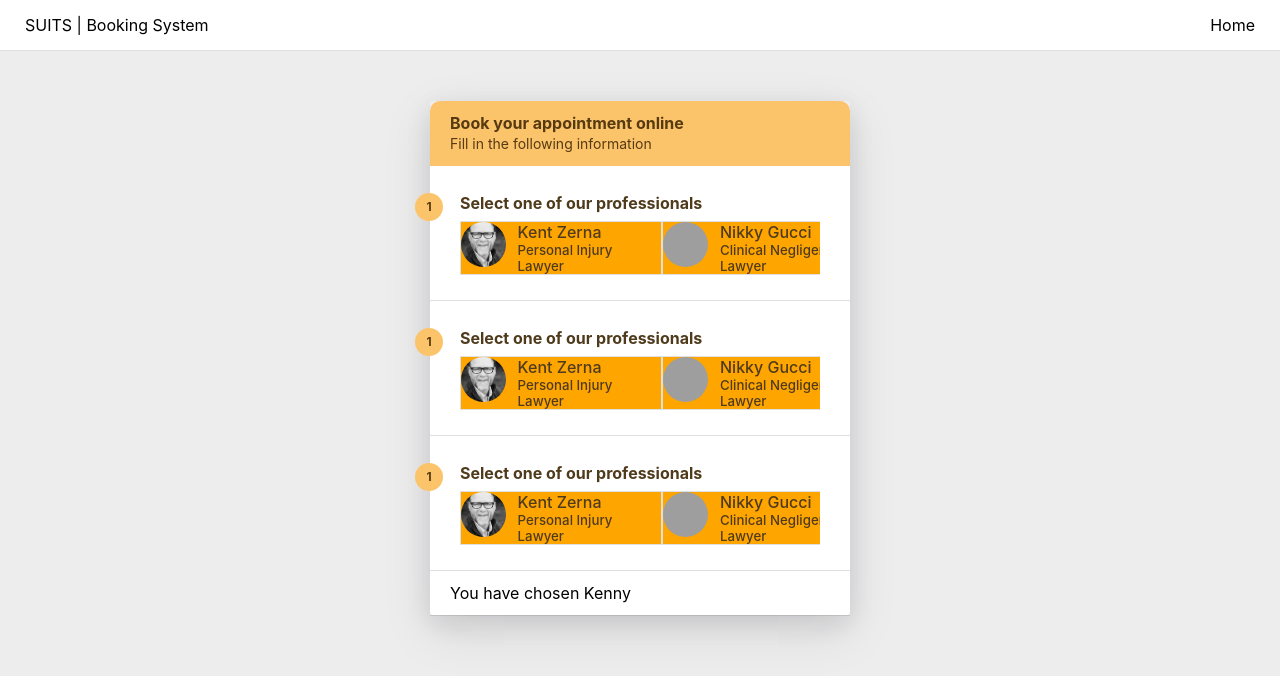
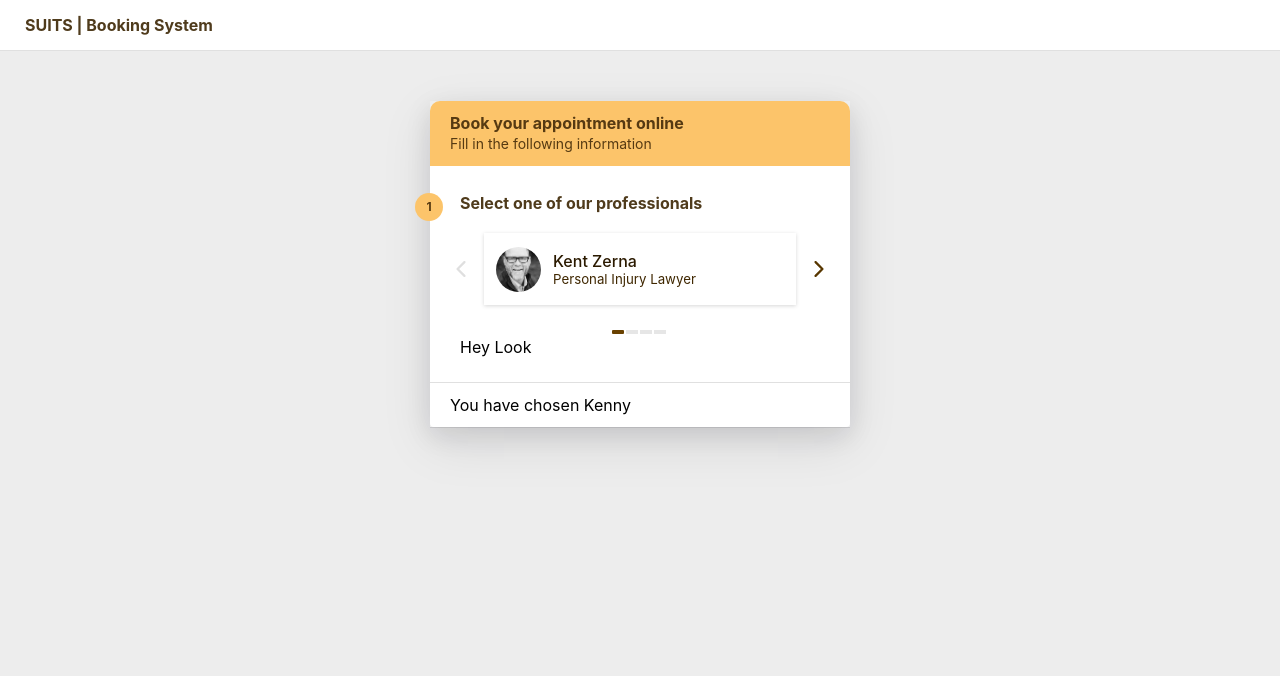
Before and after one commit to kennylwx/Appointment-Booking-System, a React (Create React App) app: page / in a window 1280 px wide. Shown: the top 676 px of the page. Built offline with nearby package versions, Linux system fonts and the light colour scheme; grey boxes are pictures that could not be loaded.

Commit message:
added carousel for profile selection

```diff
--- a/src/components/Container.js
+++ b/src/components/Container.js
@@ -16,10 +16,6 @@ function Container() {
       </div>
       <div className="container-body">
         <Item />
-        <Item />
-
-        <Item />
-
       </div>
       <div className="container-footer">
         You have chosen Kenny
--- a/src/components/Item.js
+++ b/src/components/Item.js
@@ -1,42 +1,8 @@
 import React from 'react';
 import '../styles/item.scss';
-import ProfileImage1 from '../assets/image/profile_1.jpg';
-import ProfileImage2 from '../assets/image/profile_2.jpg';
-import ProfileImage3 from '../assets/image/profile_3.jpg';
-import ProfileImage4 from '../assets/image/profile_4.jpg';
+import ProfileSelection from './ProfileSelection';
 
 function Item() {
-  const listOfProfessionals = [
-
-    {
-      name: 'Kent Zerna',
-      title: 'Personal Injury Lawyer',
-      id: 1,
-      img: ProfileImage1,
-
-    },
-    {
-      name: 'Nikky Gucci',
-      title: 'Clinical Negligence Lawyer',
-      id: 2,
-      img: ProfileImage2,
-
-    },
-    {
-      name: 'Rowdy Haks',
-      title: 'Criminal Lawyer',
-      id: 3,
-      img: ProfileImage3,
-
-    },
-    {
-      name: 'Tham Hans',
-      title: 'Employment Lawyer',
-      id: 4,
-      img: ProfileImage4,
-
-    },
-  ];
   return (
     <div className="item">
       <div className="item-header">
@@ -49,30 +15,11 @@ function Item() {
       </div>
 
       <div className="item-body">
+        <ProfileSelection />
+      </div>
 
-        <div className="profile-selection">
+      Hey Look
 
-          {
-          listOfProfessionals.map(({
-            name, title, img,
-          }) => (
-            <div className="profile">
-              <img className="profile-img" src={img} alt={`${name}-profile`} />
-              <div className="profile-info">
-
-                <h4 className="profile-name">
-                  {name}
-                </h4>
-                <h5 className="profile-title">
-                  {title}
-                </h5>
-              </div>
-            </div>
-          ))
-        }
-        </div>
-
-      </div>
     </div>
   );
 }
--- /dev/null
+++ b/src/components/ProfileSelection.js
@@ -0,0 +1,105 @@
+import React from 'react';
+import {
+  CarouselProvider, Slider, Slide, ButtonBack, ButtonNext, DotGroup,
+} from 'pure-react-carousel';
+import 'pure-react-carousel/dist/react-carousel.es.css';
+
+import '../styles/profile-selection.scss';
+import ProfileImage1 from '../assets/image/profile_1.jpg';
+import ProfileImage2 from '../assets/image/profile_2.jpg';
+import ProfileImage3 from '../assets/image/profile_3.jpg';
+import ProfileImage4 from '../assets/image/profile_4.jpg';
+import { ReactComponent as Arrow } from '../assets/icon/arrow.svg';
+
+function ProfileSelection() {
+  // eslint-disable-next-line no-unused-vars
+  const listOfProfessionals = [
+
+    {
+      name: 'Kent Zerna',
+      title: 'Personal Injury Lawyer',
+      id: 1,
+      img: ProfileImage1,
+
+    },
+    {
+      name: 'Nikky Gucci',
+      title: 'Clinical Negligence Lawyer',
+      id: 2,
+      img: ProfileImage2,
+
+    },
+    {
+      name: 'Rowdy Haks',
+      title: 'Criminal Lawyer',
+      id: 3,
+      img: ProfileImage3,
+
+    },
+    {
+      name: 'Tham Hans',
+      title: 'Employment Lawyer',
+      id: 4,
+      img: ProfileImage4,
+
+    },
+  ];
+
+  const onProfileSelect = () => {
+    console.log('HELLO');
+  };
+
+  return (
+
+    <CarouselProvider
+      naturalSlideWidth={100}
+      naturalSlideHeight={20}
+      totalSlides={listOfProfessionals.length}
+      orientation="horizontal"
+      dragEnabled
+      visibleSlides={1}
+      step={1}
+      lockOnWindowScroll
+    >
+
+      <div className="carousel-container">
+        <Slider className="slider-container">
+
+          {
+          listOfProfessionals.map(({
+            name, title, img,
+          }, index) => (
+            <Slide
+              className="slider-item"
+              index={index}
+              onFocus={() => { onProfileSelect(); }}
+            >
+
+              <div className="profile">
+                <img className="profile-img" src={img} alt={`${name}-profile`} />
+                <div className="profile-info">
+
+                  <h4 className="profile-name">
+                    {name}
+                  </h4>
+                  <h5 className="profile-title">
+                    {title}
+                  </h5>
+                </div>
+              </div>
+            </Slide>
+          ))
+          }
+
+        </Slider>
+
+        <ButtonBack className="button-back left"><Arrow /></ButtonBack>
+        <ButtonNext className="button-next right"><Arrow /></ButtonNext>
+      </div>
+      <DotGroup className="dot-group" />
+
+    </CarouselProvider>
+  );
+}
+
+export default ProfileSelection;
--- a/src/components/header.js
+++ b/src/components/header.js
@@ -5,10 +5,12 @@ function Header() {
   return (
     <header className="header">
       <div className="left-items">
-        SUITS | Booking System
+        <h1>
+          SUITS | Booking System
+        </h1>
       </div>
       <div className="right-items">
-        Home
+        {/* Home */}
       </div>
     </header>
   );
--- a/src/styles/container.scss
+++ b/src/styles/container.scss
@@ -38,3 +38,9 @@
     padding: 12px 20px;
   }
 }
+
+@media only screen and (max-width: 500px) {
+  .container {
+    max-width: 100%;
+  }
+}
--- a/src/styles/header.scss
+++ b/src/styles/header.scss
@@ -12,7 +12,11 @@
   justify-content: space-between;
 
   .left-items {
-    // background-color: yellow;
+    h1 {
+      color: $body-title-color;
+      font-size: 16px;
+      margin: 0;
+    }
   }
 
   .right-items {
--- a/src/styles/item.scss
+++ b/src/styles/item.scss
@@ -1,7 +1,6 @@
 @import "./global.scss";
 
 .item {
-  // background-color: orange;
   padding: 25px 30px;
   border-bottom: 1px solid $border-color;
 
@@ -37,38 +36,3 @@
   .item-body {
   }
 }
-
-.profile-selection {
-  display: flex;
-  background-color: orange;
-  overflow-x: scroll;
-}
-
-.profile {
-  display: flex;
-  border: 1px solid $border-color;
-  min-width: 200px;
-
-  .profile-img {
-    height: 45px;
-    width: 45px;
-    object-fit: cover;
-    @include border-radius(50%);
-  }
-
-  .profile-info {
-    margin-left: 12px;
-
-    .profile-title {
-      margin: 0;
-      font-weight: 500;
-      color: $body-title-color;
-    }
-
-    .profile-name {
-      margin: 0;
-      font-weight: 500;
-      color: $body-title-color;
-    }
-  }
-}
--- /dev/null
+++ b/src/styles/profile-selection.scss
@@ -0,0 +1,134 @@
+@import "./global.scss";
+
+.slider-container {
+  padding: 12px 0;
+
+  .slider-item {
+    // background-color: green;
+
+    .profile {
+      display: flex;
+      flex-direction: row;
+      justify-content: center;
+      align-items: center;
+
+      // background-color: orange;
+      height: 100%;
+      width: 80%;
+      margin: 0 auto;
+      padding: 0 12px;
+
+      // border: 1px solid $border-color;
+      box-shadow: rgba(0, 0, 0, 0.16) 0px 1px 4px;
+      .profile-img {
+        height: 45px;
+        width: 45px;
+        object-fit: cover;
+        @include border-radius(50%);
+      }
+
+      .profile-info {
+        margin-left: 12px;
+        flex: 1;
+
+        .profile-name {
+          margin: 0;
+          font-weight: 500;
+          color: #2b1a00;
+        }
+
+        .profile-title {
+          margin: 0;
+          font-weight: 400;
+          color: #3f2701;
+        }
+      }
+    }
+  }
+}
+
+.carousel-container {
+  position: relative;
+  margin: auto;
+}
+
+.left {
+  svg {
+    transform: rotate(90deg);
+  }
+}
+
+.right {
+  svg {
+    transform: rotate(-90deg);
+  }
+}
+
+.circle {
+  width: 32px;
+  height: 32px;
+  @include border-radius(50%);
+
+  border: none;
+  background: none;
+
+  display: flex;
+  justify-content: center;
+  align-items: center;
+
+  svg {
+    height: 16px;
+    width: 16px;
+
+    path {
+      fill: #583700;
+    }
+  }
+}
+
+.circle:disabled {
+  cursor: default;
+
+  svg {
+    path {
+      fill: #dfdfdf;
+    }
+  }
+}
+
+.button-back {
+  position: absolute;
+  top: 50%;
+  left: -15px;
+  transform: translateY(-50%);
+
+  @extend .circle;
+}
+
+.button-next {
+  position: absolute;
+  top: 50%;
+  right: -15px;
+  transform: translateY(-50%);
+  @extend .circle;
+}
+
+.carousel__back-button:disabled {
+}
+
+.dot-group {
+  text-align: center;
+
+  .carousel__dot {
+    margin-right: 2px;
+    border: none;
+    height: 4px !important;
+    background-color: rgb(230, 230, 230);
+  }
+
+  .carousel__dot--selected {
+    height: 4px !important;
+    background-color: #694100;
+    @include border-radius(1px);
+  }
+}
```
Also changed, not shown: src/assets/icon/arrow.svg (added).
